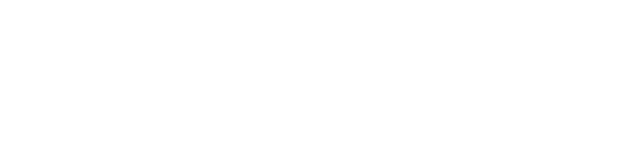
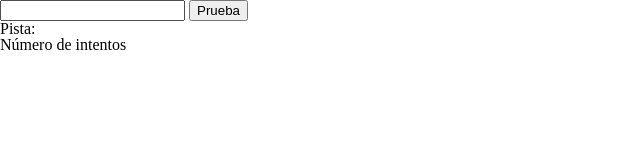
Before and after one commit to Adalab/modulo-2-evaluacion-intermedia-IreneBioque, a plain HTML site: page index.html in a window 1280 px wide. Shown: the whole page, without its empty margins (0-640 px from the left). Drawn offline with Linux system fonts and the light colour scheme.

Commit message:
add structure htm

```diff
--- a/index.html
+++ b/index.html
@@ -9,6 +9,12 @@
     <link rel="stylesheet" href="./styles/main.css" />
   </head>
   <body>
+    <main>
+      <input type="text">
+      <button>Prueba</button>
+      <p>Pista:</p>
+      <p>Número de intentos</p>
+    </main>
     <script type="text/javascript" src="./js/main.js"></script>
   </body>
 </html>
```
